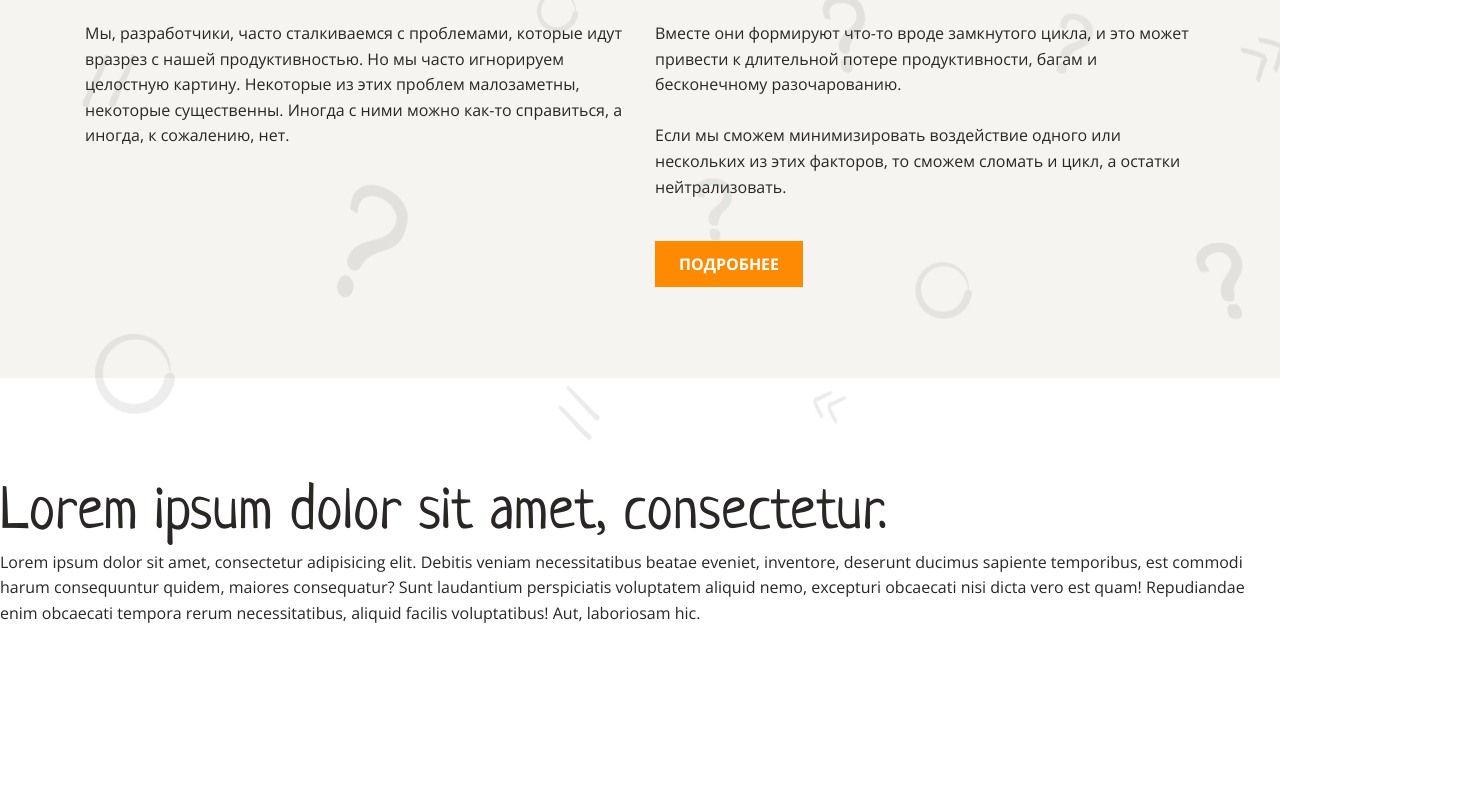
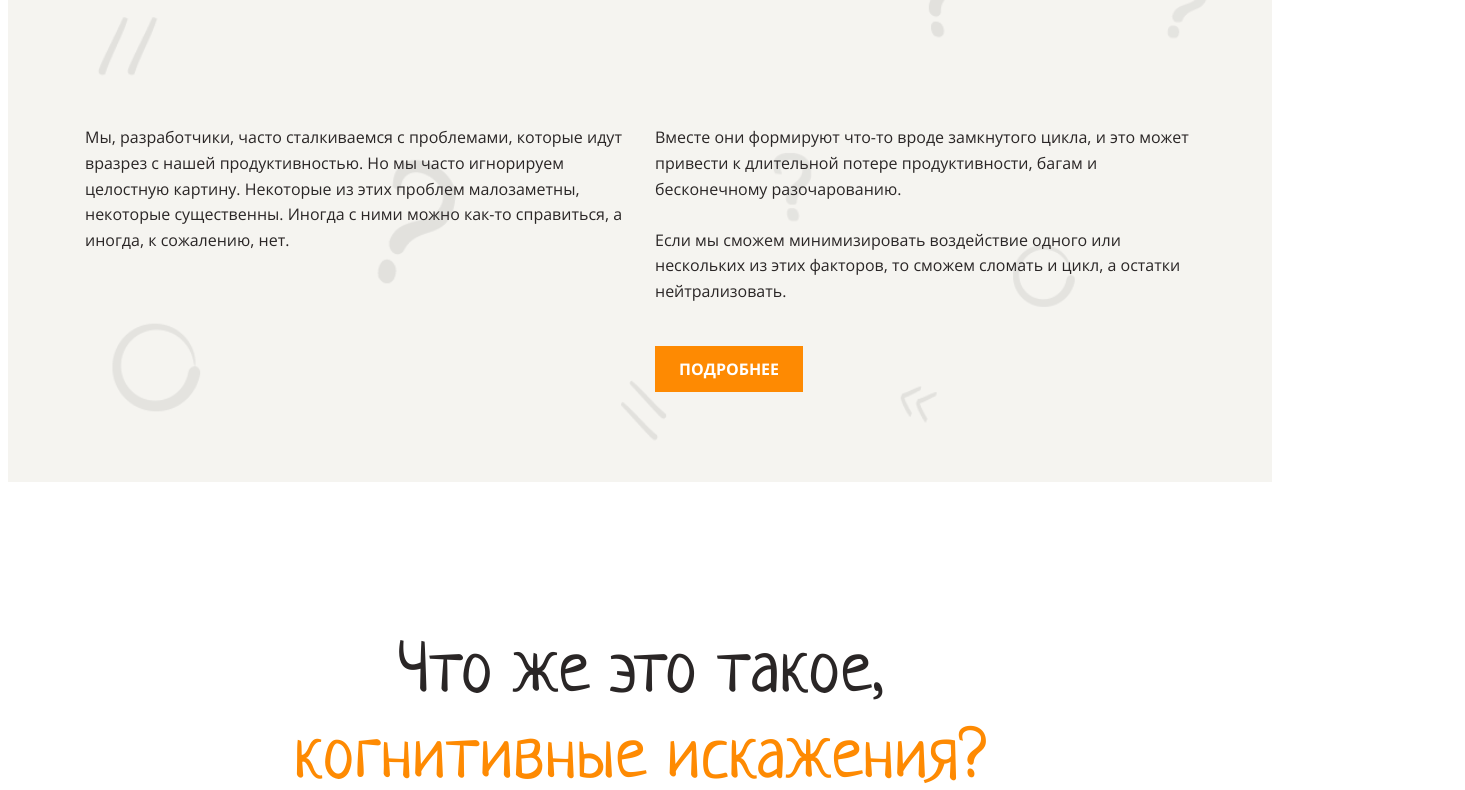
Before and after one commit to Zithen/layout-designer-project-58, a website: page src/index.html in a window 1280 px wide. Shown: the part 604-1394 px from the top of the page, 1465 px wide, since content can reach past the window. Drawn offline with Linux system fonts and the light colour scheme.

Commit message:
Rename styles for better symantics

```diff
--- a/src/index.html
+++ b/src/index.html
@@ -9,19 +9,18 @@
     <link rel="stylesheet" href="styles/style.css">
 </head>
 <body>
-  <header class="width-page display-flex flex-center flex-wrap padding-main bg-image bg-light z-index-10100">
-    <h1 class="height-h1-header width-section">
+  <header class="width-100-proc pos-relative display-flex flex-center flex-wrap padding-100-0 bg-image bg-light z-index-10100">
+    <h1 class="height-h1-header width-1110">
       <span class="text-orange">Когнитивные<br>искажения</span><br>в программировании <img src="styles/images/main.png" alt="Hexlet working" class="header-img height-h1-header">
     </h1>
 
-    <article class="width-section column-main">
+    <article class="width-1110 column-2-30">
       <section>
         Мы, разработчики, часто сталкиваемся с проблемами, которые идут вразрез с нашей продуктивностью. Но мы часто игнорируем целостную картину. Некоторые из этих проблем малозаметны, некоторые существенны. Иногда с ними можно как-то справиться, а иногда, к сожалению, нет.<br><br><br><br><br><br>
 
         Вместе они формируют что-то вроде замкнутого цикла, и это может привести к длительной потере продуктивности, багам и бесконечному разочарованию.<br><br>
 
         Если мы сможем минимизировать воздействие одного или нескольких из этих факторов, то сможем сломать и цикл, а остатки нейтрализовать.<br><br><br>
-
       </section>
 
       <a href="#main-main" class="btn btn-anchor btn-orange text-white text-center text-upper z-index-10100">Подробнее</a>
@@ -29,15 +28,11 @@
     </article>
   </header>
 
-  <main class="width-page padding-main">
-    <h2>Lorem ipsum dolor sit amet, consectetur.</h2>
-
-    <article class="columns-2">
-      Lorem ipsum dolor sit amet, consectetur adipisicing elit. Debitis veniam necessitatibus beatae eveniet, inventore, deserunt ducimus sapiente temporibus, est commodi harum consequuntur quidem, maiores consequatur? Sunt laudantium perspiciatis voluptatem aliquid nemo, excepturi obcaecati nisi dicta vero est quam! Repudiandae enim obcaecati tempora rerum necessitatibus, aliquid facilis voluptatibus! Aut, laboriosam hic.
-    </article>
+  <main class="width-100-proc display-flex flex-center flex-wrap padding-100-0 text-center">
+    <h1>Что же это такое,<br><span class="text-orange">когнитивные искажения?</span></h1>
   </main>
 
-  <footer class="width-page padding-main" id="main-main">
+  <footer class="width-100-proc padding-100-0" id="main-main">
     <h3>Lorem ipsum dolor sit amet, consectetur adipisicing elit. Accusamus.</h3>
 
     <p>Lorem ipsum dolor sit amet, consectetur adipisicing elit. Magnam non, molestias quos vitae nulla rerum esse! Dolore rem architecto ad.</p>
--- a/src/styles/style.css
+++ b/src/styles/style.css
@@ -1,52 +1,3 @@
-/* http://meyerweb.com/eric/tools/css/reset/
-   v2.0 | 20110126
-   License: none (public domain)
-*/
-
-html, body, div, span, applet, object, iframe,
-h1, h2, h3, h4, h5, h6, p, blockquote, pre,
-a, abbr, acronym, address, big, cite, code,
-del, dfn, em, img, ins, kbd, q, s, samp,
-small, strike, strong, sub, sup, tt, var,
-b, u, i, center,
-dl, dt, dd, ol, ul, li,
-fieldset, form, label, legend,
-table, caption, tbody, tfoot, thead, tr, th, td,
-article, aside, canvas, details, embed,
-figure, figcaption, footer, header, hgroup,
-menu, nav, output, ruby, section, summary,
-time, mark, audio, video {
-	margin: 0;
-	padding: 0;
-	border: 0;
-	font-size: 100%;
-	font: inherit;
-	vertical-align: baseline;
-}
-/* HTML5 display-role reset for older browsers */
-article, aside, details, figcaption, figure,
-footer, header, hgroup, menu, nav, section {
-	display: block;
-}
-body {
-	line-height: 1;
-}
-ol, ul {
-	list-style: none;
-}
-blockquote, q {
-	quotes: none;
-}
-blockquote:before, blockquote:after,
-q:before, q:after {
-	content: '';
-	content: none;
-}
-table {
-	border-collapse: collapse;
-	border-spacing: 0;
-}
-
 /* open-sans-regular - latin-ext_latin_cyrillic-ext_cyrillic */
 @font-face {
   font-family: opensans;
@@ -94,7 +45,7 @@ body {
   justify-content: center;
   align-items: center;
 
-  font-family: opensans;
+  font-family: opensans, sans-serif;
   font-style: normal;
   font-weight: 400;
   font-size: 16px;
@@ -105,15 +56,13 @@ body {
 h1,
 h2,
 h3 {
-  font-family: neucha;
+  font-family: neucha, sans-serif;
   font-style: normal;
   font-weight: 400;
   line-height: 1.2em;
 }
 
 h1 {
-  position: relative;
-
   font-size: 72px;
 }
 
@@ -123,34 +72,6 @@ h2 {
 
 h3 {
   font-size: 34px;
-}
-
-.display-flex {
-  display: flex;
-}
-
-.flex-center {
-  justify-content: center;
-}
-
-.flex-end {
-  align-items: flex-end;
-}
-
-.flex-wrap {
-  flex-wrap: wrap;
-}
-
-.width-page {
-  width: 100%;
-}
-
-.width-section {
-  width: 1110px;
-}
-
-.padding-main {
-  padding: 100px 0;
 }
 
 .bg-white {
@@ -191,6 +112,7 @@ h3 {
 
 .bg-image::before {
   position: absolute;
+  top: 0;
   width: 100%;
   height: 100%;
 
@@ -205,9 +127,59 @@ h3 {
   z-index: 10000;
 }
 
-.z-index-10100 {
+.btn {
+  width: 100px;
+  height: 100px;
+  padding: 12px 24px;
+
+  font-weight: 700;
+}
+
+.btn-anchor {
+  text-decoration: none;
+}
+
+.btn-orange {
+  background-color: #fe8a02;
+}
+
+.column-2-30 {
+  column-count: 2;
+  column-gap: 30px;
+}
+
+.display-flex {
+  display: flex;
+}
+
+.flex-center {
+  justify-content: center;
+}
+
+.flex-end {
+  align-items: flex-end;
+}
+
+.flex-wrap {
+  flex-wrap: wrap;
+}
+
+.height-h1-header {
+  height: 525px;
+}
+
+.header-img {
+  position: absolute;
+  top: 55px;
+  left: 270px;
+}
+
+.padding-100-0 {
+  padding: 100px 0;
+}
+
+.pos-relative {
   position: relative;
-  z-index: 10100;
 }
 
 .text-orange {
@@ -227,37 +199,15 @@ h3 {
   text-transform: uppercase;
 }
 
-.height-h1-header {
-  height: 525px;
+.width-100-proc {
+  width: 100%;
 }
 
-.header-img {
-  position: absolute;
-  top: -55px;
-  right: -270px;
+.width-1110 {
+  width: 1110px;
 }
 
-.column-main {
-  column-count: 2;
-  column-gap: 30px;
+.z-index-10100 {
+  position: relative;
+  z-index: 10100;
 }
-
-.btn {
-  width: 100px;
-  height: 100px;
-  padding: 12px 24px;
-
-  font-weight: 700;
-}
-
-.btn-anchor {
-  text-decoration: none;
-}
-
-.btn-orange {
-  background-color: #fe8a02;
-}
-
-a:hover {
-  color: #fff;
-}
```
